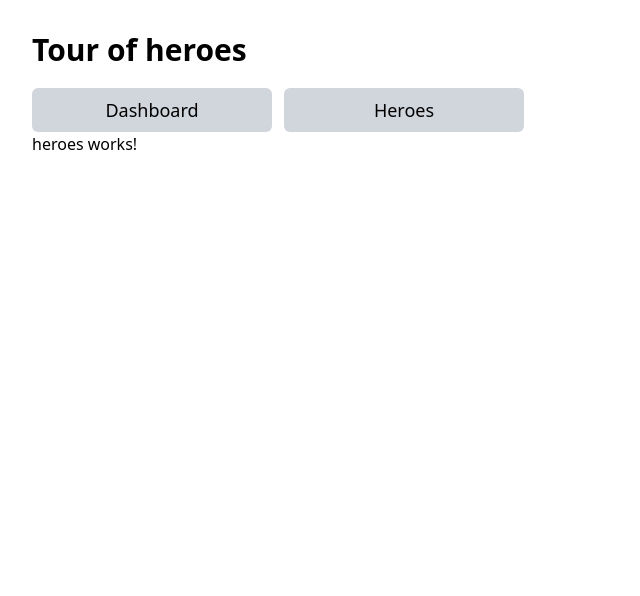
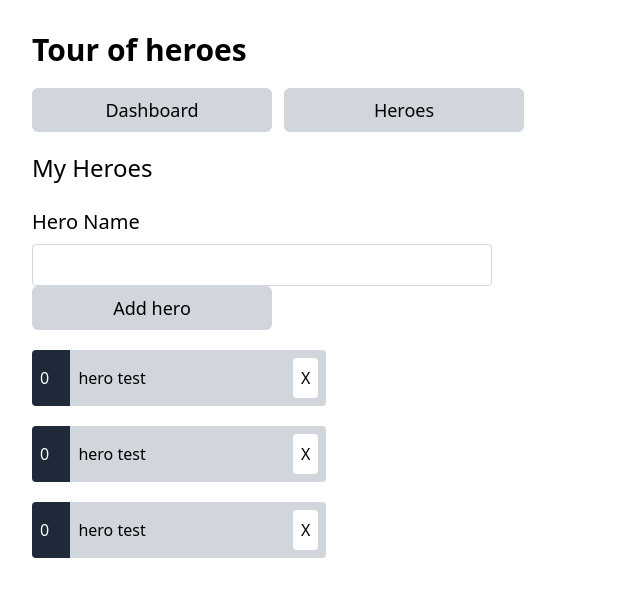
Before and after one commit to Oualidrahhouti/tour-of-heroes, an Angular app: page /heroes in a window 1280 px wide. Shown: the top 596 px of the page, without its empty margins (0-640 px from the left). Built offline with nearby package versions, Linux system fonts and the light colour scheme.

Commit message:
implementing heroes and heroes list

```diff
--- /dev/null
+++ b/src/app/features/heroes/components/heroes-list/heroes-list.component.ts
@@ -0,0 +1,13 @@
+import { Component } from '@angular/core';
+import { HeroItemComponent } from '../hero-item/hero-item.component';
+
+@Component({
+  selector: 'app-heroes-list',
+  standalone: true,
+  imports: [HeroItemComponent],
+  template: ` <div class="mt-5 flex flex-col gap-5 ">
+    <hero-item></hero-item> <hero-item></hero-item><hero-item></hero-item>
+  </div>`,
+  styles: ``,
+})
+export class HeroesListComponent {}
--- a/src/app/features/heroes/components/heroes/heroes.component.ts
+++ b/src/app/features/heroes/components/heroes/heroes.component.ts
@@ -1,16 +1,19 @@
 import { Component } from '@angular/core';
+import { InputComponent } from '../../../../shared/input/input.component';
+import { PrimaryButtonComponent } from '../../../../shared/primary-button/primary-button.component';
+import { SecondaryButtonComponent } from '../../../../shared/secondary-button/secondary-button.component';
+import { HeroesListComponent } from '../heroes-list/heroes-list.component';
 
 @Component({
   selector: 'app-heroes',
   standalone: true,
-  imports: [],
+  imports: [InputComponent, SecondaryButtonComponent, HeroesListComponent],
   template: `
-    <p>
-      heroes works!
-    </p>
+    <h2 class="text-2xl mt-5">My Heroes</h2>
+    <app-input id="heroName" label="Hero Name"></app-input>
+    <secondary-button text="Add hero"></secondary-button>
+    <app-heroes-list></app-heroes-list>
   `,
-  styles: ``
+  styles: ``,
 })
-export class HeroesComponent {
-
-}
+export class HeroesComponent {}
```
Also changed, not shown: 1 other file (tests, documents, lock files or other folders).
